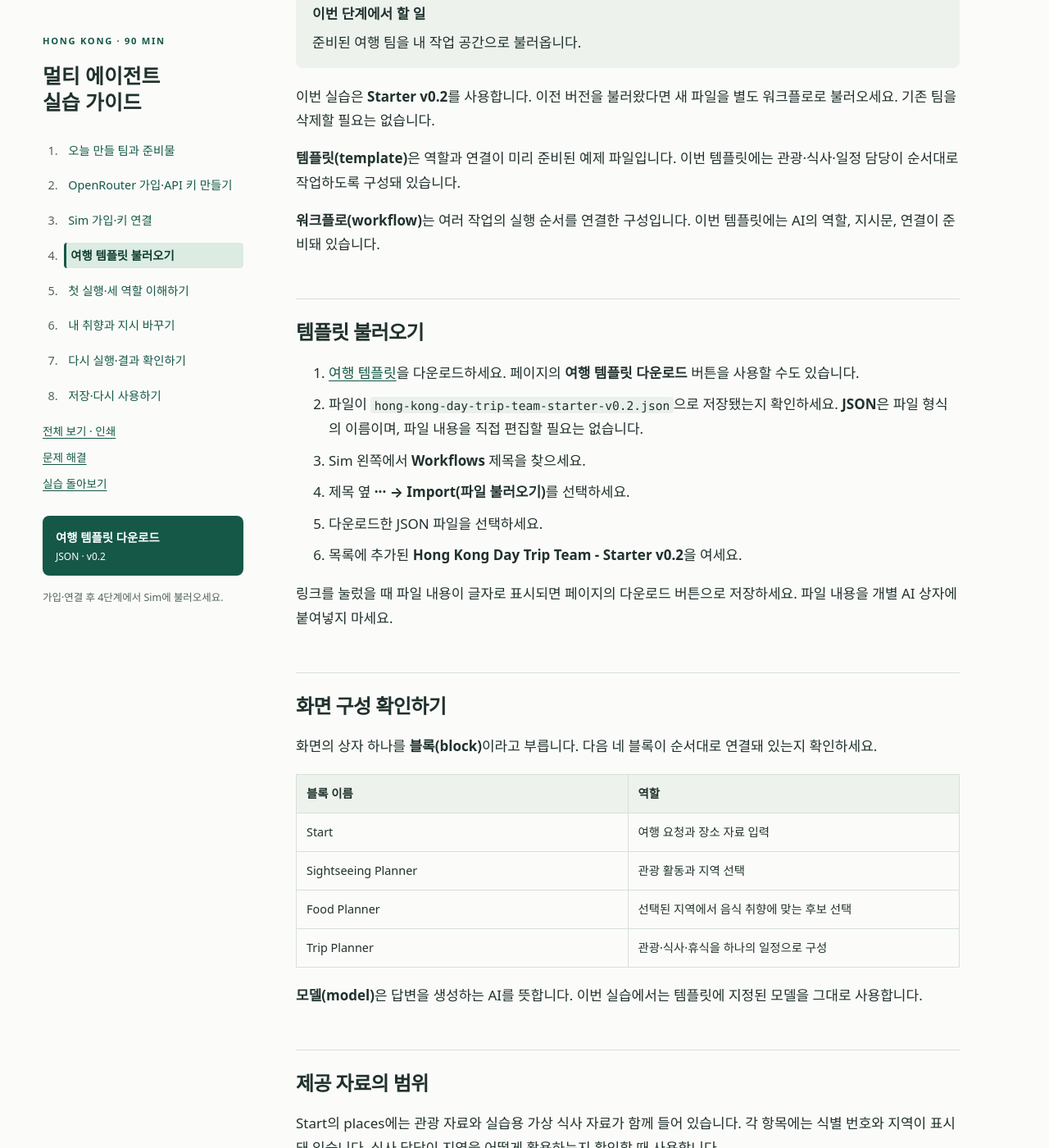
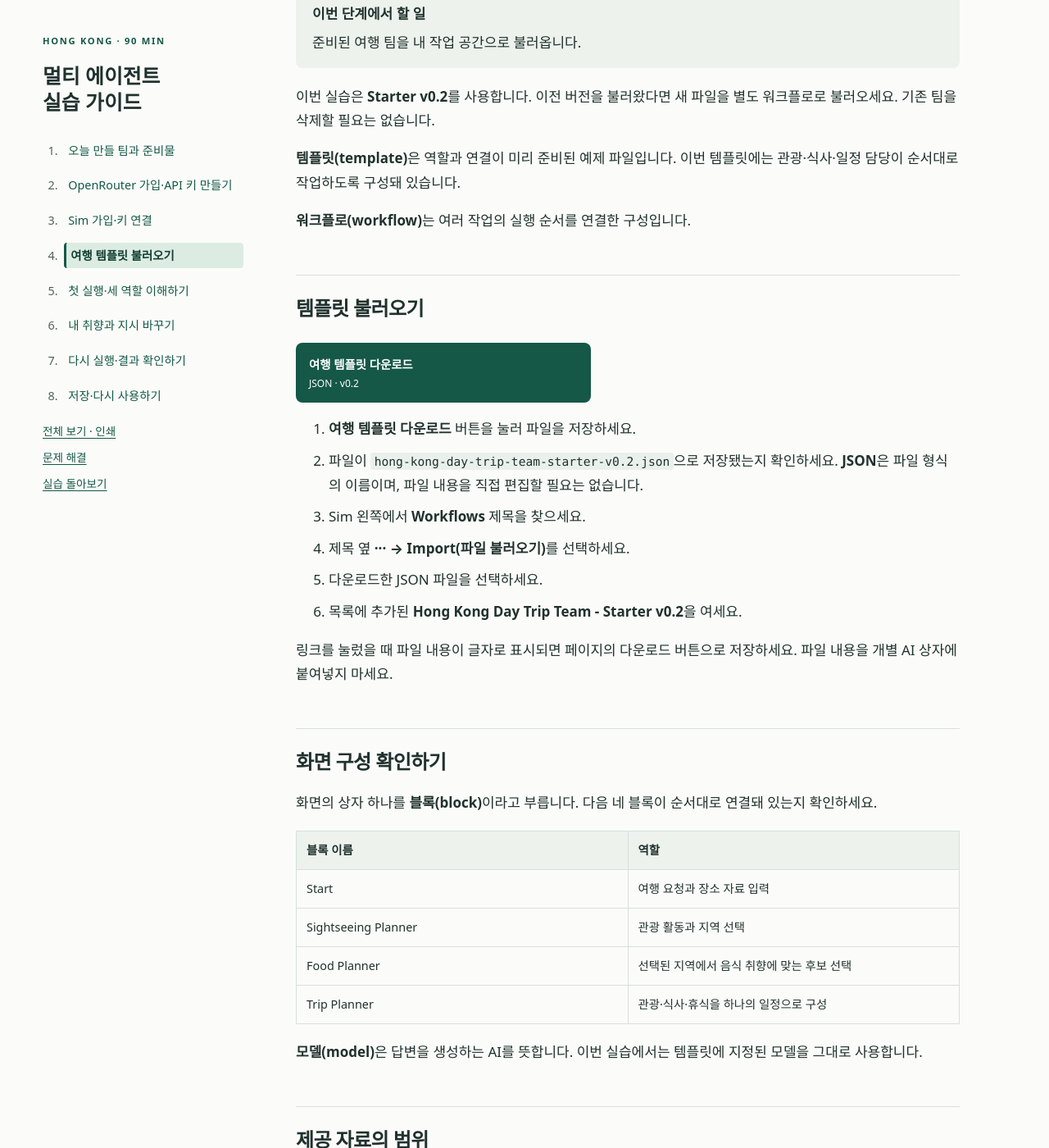
Before and after one commit to soohyunme/ai-agent-team-workshop, a Jekyll site: the page built from docs/ko/step-4.md, in a window 1280 px wide and 1400 px high, scrolled down 305 px. Shown: the whole window at 82% size. Built offline with Jekyll 4.4.1, drawn with Linux system fonts in a browser that asks for light colours.

Commit message:
Place template download within import step

```diff
--- a/docs/_includes/steps/ko/4.md
+++ b/docs/_includes/steps/ko/4.md
@@ -2,11 +2,13 @@
 
 **템플릿(template)**은 역할과 연결이 미리 준비된 예제 파일입니다. 이번 템플릿에는 관광·식사·일정 담당이 순서대로 작업하도록 구성돼 있습니다.
 
-**워크플로(workflow)**는 여러 작업의 실행 순서를 연결한 구성입니다. 이번 템플릿에는 AI의 역할, 지시문, 연결이 준비돼 있습니다.
+**워크플로(workflow)**는 여러 작업의 실행 순서를 연결한 구성입니다.
 
 ## 템플릿 불러오기
 
-1. [여행 템플릿]({{ '/assets/templates/hong-kong-day-trip-team-starter-v0.2.json' | relative_url }})을 다운로드하세요. 페이지의 **여행 템플릿 다운로드** 버튼을 사용할 수도 있습니다.
+<a class="download" href="{{ '/assets/templates/hong-kong-day-trip-team-starter-v0.2.json' | relative_url }}" download>여행 템플릿 다운로드<span>JSON · v0.2</span></a>
+
+1. **여행 템플릿 다운로드** 버튼을 눌러 파일을 저장하세요.
 2. 파일이 `hong-kong-day-trip-team-starter-v0.2.json`으로 저장됐는지 확인하세요. **JSON**은 파일 형식의 이름이며, 파일 내용을 직접 편집할 필요는 없습니다.
 3. Sim 왼쪽에서 **Workflows** 제목을 찾으세요.
 4. 제목 옆 **··· → Import(파일 불러오기)**를 선택하세요.
--- a/docs/_layouts/default.html
+++ b/docs/_layouts/default.html
@@ -43,8 +43,6 @@
         <a class="help-link" href="{{ full_url | relative_url }}#help">{% if language == 'ko' %}문제 해결{% else %}Troubleshooting{% endif %}</a>
         <a class="help-link" href="{{ full_url | relative_url }}#timing">{% if language == 'ko' %}실습 돌아보기{% else %}Reflect on the exercise{% endif %}</a>
       </nav>
-      <a class="download" href="{{ '/assets/templates/hong-kong-day-trip-team-starter-v0.2.json' | relative_url }}" download>{% if language == 'ko' %}여행 템플릿 다운로드{% else %}Download template{% endif %}<span>JSON · v0.2</span></a>
-      <p class="small">{% if language == 'ko' %}가입·연결 후 4단계에서 Sim에 불러오세요.{% else %}Import into Sim in step 4, after connecting your account.{% endif %}</p>
     </aside>
     <main id="main" tabindex="-1">
       {% if page.step == 1 or page.full %}
--- a/docs/assets/style.css
+++ b/docs/assets/style.css
@@ -40,7 +40,7 @@ a:focus-visible { outline: 3px solid #b15c14; outline-offset: 4px; border-radius
 .page-button.previous { grid-column: 1; }
 
 .help-link { display: block; margin: .5rem 0; font-size: .85rem; }
-.download { display: block; padding: .85rem 1rem; margin-top: 1.7rem; background: var(--green); color: white; border-radius: 8px; text-decoration: none; font-size: .9rem; font-weight: 650; }
+.download { display: block; max-width: 360px; padding: .85rem 1rem; margin-top: 1.7rem; background: var(--green); color: white; border-radius: 8px; text-decoration: none; font-size: .9rem; font-weight: 650; }
 .download span { display: block; font-size: .75rem; font-weight: 400; }
 .small { font-size: .78rem; color: var(--muted); }
 main { min-width: 0; max-width: 810px; }
```
Also changed, not shown: docs/_includes/steps/en/4.md (+4 -2 lines).
